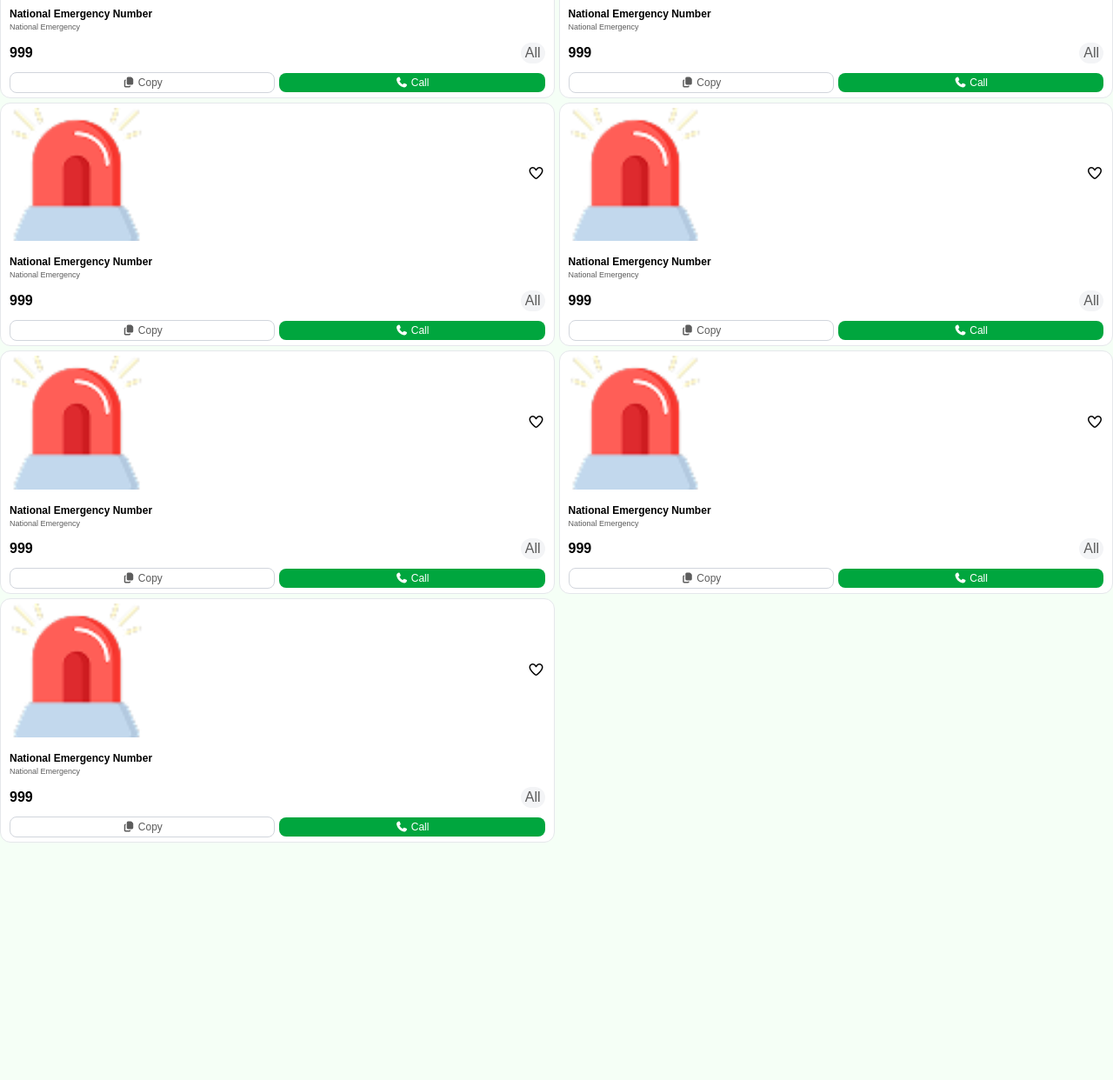
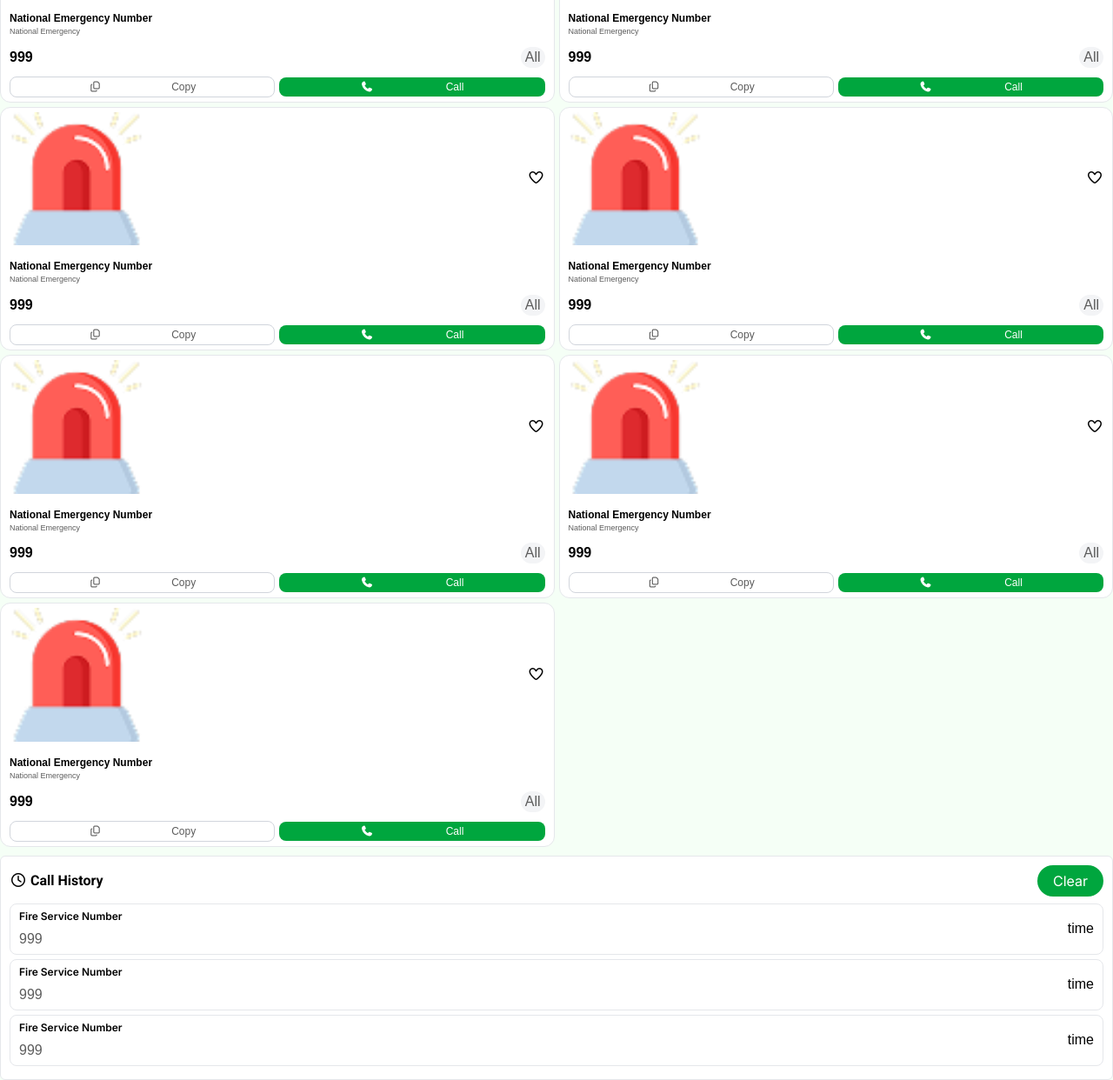
Before and after one commit to Zihan231/Hot-Line, a plain HTML site: page index.html in a window 1280 px wide. Shown: the part 778-2020 px from the top of the page at 87% size. Before the commit the page ends 1747 px from the top, so only its background shows below. Drawn offline with nearby package versions, Linux system fonts and the light colour scheme; a web font is replaced by a local one.

Commit message:
Call List added

```diff
--- a/index.html
+++ b/index.html
@@ -66,7 +66,7 @@
     </section>
     <!-- Banner -->
     <section
-      class="flex flex-col justify-center items-center gap-[5px] md:gap-[10px] bg-gradient-to-r from-[#013223] via-[#006747] to-[#013223] md:py-[20px] py-[10px] text-white"
+      class="flex flex-col justify-center items-center gap-[5px] md:gap-[10px] bg-gradient-to-r from-[#013223] via-[#006747] to-[#013223] md:py-[20px] py-[10px] text-white mb-[5px]"
     >
       <img
         class="w-[15%] md:w-[6%]"
@@ -82,9 +82,11 @@
     <!-- main -->
     <section class="flex flex-col">
       <!-- right section -->
-      <section class=" grid grid-cols-2 gap-[5px]">
-        <!-- cards -->
-        <div class="bg-white border-1 border-gray-200 px-[10px] rounded-[12px] py-[5px] flex flex-col justify-center">
+      <section class="grid grid-cols-2 gap-[5px]">
+        <!-- card 1 -->
+        <div
+          class="bg-white border-1 border-gray-200 px-[10px] rounded-[12px] py-[5px] flex flex-col justify-center"
+        >
           <div class="flex justify-between mb-[15px]">
             <img
               class="w-[25%]"
@@ -103,18 +105,21 @@
           </div>
           <div class="flex justify-between items-center gap-[5px]">
             <button
-              class="w-[50%] text-[#5C5C5C] text-[12px] px-[10px] rounded-[8px] border-1 border-gray-300 py-[2px]"
+              class="flex justify-evenly items-center w-[50%] text-[#5C5C5C] text-[12px] px-[10px] rounded-[8px] border-1 border-gray-300 py-[2px]"
             >
-              <i class="fa-solid fa-copy"></i> Copy
+              <i class="fa-regular fa-copy"></i> Copy
             </button>
             <button
-              class="w-[50%] text-white px-[10px] text-[12px] py-[2px] rounded-[8px] bg-[#00A63E] border-gray-300"
+              class="flex justify-evenly items-center w-[50%] text-white px-[10px] text-[12px] py-[2px] rounded-[8px] bg-[#00A63E] border-gray-300"
             >
               <i class="fa-solid fa-phone"></i> Call
             </button>
           </div>
         </div>
-        <div class="bg-white border-1 border-gray-200 px-[10px] rounded-[12px] py-[5px] flex flex-col justify-center">
+        <!-- Card 1 End -->
+        <div
+          class="bg-white border-1 border-gray-200 px-[10px] rounded-[12px] py-[5px] flex flex-col justify-center"
+        >
           <div class="flex justify-between mb-[15px]">
             <img
               class="w-[25%]"
@@ -133,18 +138,20 @@
           </div>
           <div class="flex justify-between items-center gap-[5px]">
             <button
-              class="w-[50%] text-[#5C5C5C] text-[12px] px-[10px] rounded-[8px] border-1 border-gray-300 py-[2px]"
+              class="flex justify-evenly items-center w-[50%] text-[#5C5C5C] text-[12px] px-[10px] rounded-[8px] border-1 border-gray-300 py-[2px]"
             >
-              <i class="fa-solid fa-copy"></i> Copy
+              <i class="fa-regular fa-copy"></i> Copy
             </button>
             <button
-              class="w-[50%] text-white px-[10px] text-[12px] py-[2px] rounded-[8px] bg-[#00A63E] border-gray-300"
+              class="flex justify-evenly items-center w-[50%] text-white px-[10px] text-[12px] py-[2px] rounded-[8px] bg-[#00A63E] border-gray-300"
             >
               <i class="fa-solid fa-phone"></i> Call
             </button>
           </div>
         </div>
-        <div class="bg-white border-1 border-gray-200 px-[10px] rounded-[12px] py-[5px] flex flex-col justify-center">
+        <div
+          class="bg-white border-1 border-gray-200 px-[10px] rounded-[12px] py-[5px] flex flex-col justify-center"
+        >
           <div class="flex justify-between mb-[15px]">
             <img
               class="w-[25%]"
@@ -163,18 +170,20 @@
           </div>
           <div class="flex justify-between items-center gap-[5px]">
             <button
-              class="w-[50%] text-[#5C5C5C] text-[12px] px-[10px] rounded-[8px] border-1 border-gray-300 py-[2px]"
+              class="flex justify-evenly items-center w-[50%] text-[#5C5C5C] text-[12px] px-[10px] rounded-[8px] border-1 border-gray-300 py-[2px]"
             >
-              <i class="fa-solid fa-copy"></i> Copy
+              <i class="fa-regular fa-copy"></i> Copy
             </button>
             <button
-              class="w-[50%] text-white px-[10px] text-[12px] py-[2px] rounded-[8px] bg-[#00A63E] border-gray-300"
+              class="flex justify-evenly items-center w-[50%] text-white px-[10px] text-[12px] py-[2px] rounded-[8px] bg-[#00A63E] border-gray-300"
             >
               <i class="fa-solid fa-phone"></i> Call
             </button>
           </div>
         </div>
-        <div class="bg-white border-1 border-gray-200 px-[10px] rounded-[12px] py-[5px] flex flex-col justify-center">
+        <div
+          class="bg-white border-1 border-gray-200 px-[10px] rounded-[12px] py-[5px] flex flex-col justify-center"
+        >
           <div class="flex justify-between mb-[15px]">
             <img
               class="w-[25%]"
@@ -193,18 +202,20 @@
           </div>
           <div class="flex justify-between items-center gap-[5px]">
             <button
-              class="w-[50%] text-[#5C5C5C] text-[12px] px-[10px] rounded-[8px] border-1 border-gray-300 py-[2px]"
+              class="flex justify-evenly items-center w-[50%] text-[#5C5C5C] text-[12px] px-[10px] rounded-[8px] border-1 border-gray-300 py-[2px]"
             >
-              <i class="fa-solid fa-copy"></i> Copy
+              <i class="fa-regular fa-copy"></i> Copy
             </button>
             <button
-              class="w-[50%] text-white px-[10px] text-[12px] py-[2px] rounded-[8px] bg-[#00A63E] border-gray-300"
+              class="flex justify-evenly items-center w-[50%] text-white px-[10px] text-[12px] py-[2px] rounded-[8px] bg-[#00A63E] border-gray-300"
             >
               <i class="fa-solid fa-phone"></i> Call
             </button>
           </div>
         </div>
-        <div class="bg-white border-1 border-gray-200 px-[10px] rounded-[12px] py-[5px] flex flex-col justify-center">
+        <div
+          class="bg-white border-1 border-gray-200 px-[10px] rounded-[12px] py-[5px] flex flex-col justify-center"
+        >
           <div class="flex justify-between mb-[15px]">
             <img
               class="w-[25%]"
@@ -223,18 +234,20 @@
           </div>
           <div class="flex justify-between items-center gap-[5px]">
             <button
-              class="w-[50%] text-[#5C5C5C] text-[12px] px-[10px] rounded-[8px] border-1 border-gray-300 py-[2px]"
+              class="flex justify-evenly items-center w-[50%] text-[#5C5C5C] text-[12px] px-[10px] rounded-[8px] border-1 border-gray-300 py-[2px]"
             >
-              <i class="fa-solid fa-copy"></i> Copy
+              <i class="fa-regular fa-copy"></i> Copy
             </button>
             <button
-              class="w-[50%] text-white px-[10px] text-[12px] py-[2px] rounded-[8px] bg-[#00A63E] border-gray-300"
+              class="flex justify-evenly items-center w-[50%] text-white px-[10px] text-[12px] py-[2px] rounded-[8px] bg-[#00A63E] border-gray-300"
             >
               <i class="fa-solid fa-phone"></i> Call
             </button>
           </div>
         </div>
-        <div class="bg-white border-1 border-gray-200 px-[10px] rounded-[12px] py-[5px] flex flex-col justify-center">
+        <div
+          class="bg-white border-1 border-gray-200 px-[10px] rounded-[12px] py-[5px] flex flex-col justify-center"
+        >
           <div class="flex justify-between mb-[15px]">
             <img
               class="w-[25%]"
@@ -253,18 +266,20 @@
           </div>
           <div class="flex justify-between items-center gap-[5px]">
             <button
-              class="w-[50%] text-[#5C5C5C] text-[12px] px-[10px] rounded-[8px] border-1 border-gray-300 py-[2px]"
+              class="flex justify-evenly items-center w-[50%] text-[#5C5C5C] text-[12px] px-[10px] rounded-[8px] border-1 border-gray-300 py-[2px]"
             >
-              <i class="fa-solid fa-copy"></i> Copy
+              <i class="fa-regular fa-copy"></i> Copy
             </button>
             <button
-              class="w-[50%] text-white px-[10px] text-[12px] py-[2px] rounded-[8px] bg-[#00A63E] border-gray-300"
+              class="flex justify-evenly items-center w-[50%] text-white px-[10px] text-[12px] py-[2px] rounded-[8px] bg-[#00A63E] border-gray-300"
             >
               <i class="fa-solid fa-phone"></i> Call
             </button>
           </div>
         </div>
-        <div class="bg-white border-1 border-gray-200 px-[10px] rounded-[12px] py-[5px] flex flex-col justify-center">
+        <div
+          class="bg-white border-1 border-gray-200 px-[10px] rounded-[12px] py-[5px] flex flex-col justify-center"
+        >
           <div class="flex justify-between mb-[15px]">
             <img
               class="w-[25%]"
@@ -283,18 +298,20 @@
           </div>
           <div class="flex justify-between items-center gap-[5px]">
             <button
-              class="w-[50%] text-[#5C5C5C] text-[12px] px-[10px] rounded-[8px] border-1 border-gray-300 py-[2px]"
+              class="flex justify-evenly items-center w-[50%] text-[#5C5C5C] text-[12px] px-[10px] rounded-[8px] border-1 border-gray-300 py-[2px]"
             >
-              <i class="fa-solid fa-copy"></i> Copy
+              <i class="fa-regular fa-copy"></i> Copy
             </button>
             <button
-              class="w-[50%] text-white px-[10px] text-[12px] py-[2px] rounded-[8px] bg-[#00A63E] border-gray-300"
+              class="flex justify-evenly items-center w-[50%] text-white px-[10px] text-[12px] py-[2px] rounded-[8px] bg-[#00A63E] border-gray-300"
             >
               <i class="fa-solid fa-phone"></i> Call
             </button>
           </div>
         </div>
-        <div class="bg-white border-1 border-gray-200 px-[10px] rounded-[12px] py-[5px] flex flex-col justify-center">
+        <div
+          class="bg-white border-1 border-gray-200 px-[10px] rounded-[12px] py-[5px] flex flex-col justify-center"
+        >
           <div class="flex justify-between mb-[15px]">
             <img
               class="w-[25%]"
@@ -313,18 +330,20 @@
           </div>
           <div class="flex justify-between items-center gap-[5px]">
             <button
-              class="w-[50%] text-[#5C5C5C] text-[12px] px-[10px] rounded-[8px] border-1 border-gray-300 py-[2px]"
+              class="flex justify-evenly items-center w-[50%] text-[#5C5C5C] text-[12px] px-[10px] rounded-[8px] border-1 border-gray-300 py-[2px]"
             >
-              <i class="fa-solid fa-copy"></i> Copy
+              <i class="fa-regular fa-copy"></i> Copy
             </button>
             <button
-              class="w-[50%] text-white px-[10px] text-[12px] py-[2px] rounded-[8px] bg-[#00A63E] border-gray-300"
+              class="flex justify-evenly items-center w-[50%] text-white px-[10px] text-[12px] py-[2px] rounded-[8px] bg-[#00A63E] border-gray-300"
             >
               <i class="fa-solid fa-phone"></i> Call
             </button>
           </div>
         </div>
-        <div class="bg-white border-1 border-gray-200 px-[10px] rounded-[12px] py-[5px] flex flex-col justify-center">
+        <div
+          class="bg-white border-1 border-gray-200 px-[10px] rounded-[12px] py-[5px] flex flex-col justify-center"
+        >
           <div class="flex justify-between mb-[15px]">
             <img
               class="w-[25%]"
@@ -343,24 +362,67 @@
           </div>
           <div class="flex justify-between items-center gap-[5px]">
             <button
-              class="w-[50%] text-[#5C5C5C] text-[12px] px-[10px] rounded-[8px] border-1 border-gray-300 py-[2px]"
+              class="flex justify-evenly items-center w-[50%] text-[#5C5C5C] text-[12px] px-[10px] rounded-[8px] border-1 border-gray-300 py-[2px]"
             >
-              <i class="fa-solid fa-copy"></i> Copy
+              <i class="fa-regular fa-copy"></i> Copy
             </button>
             <button
-              class="w-[50%] text-white px-[10px] text-[12px] py-[2px] rounded-[8px] bg-[#00A63E] border-gray-300"
+              class="flex justify-evenly items-center w-[50%] text-white px-[10px] text-[12px] py-[2px] rounded-[8px] bg-[#00A63E] border-gray-300"
             >
               <i class="fa-solid fa-phone"></i> Call
             </button>
           </div>
         </div>
-        <!-- card 2 -->
-
-
       </section>
-      <!-- left section -->
-      <section>
+      <!-- Call History Section -->
+      <section
+        class="bg-white px-[10px] py-[10px] border-1 border-gray-200 mt-[10px] rounded-md"
+      >
+        <div class="flex justify-between items-center mb-[8px]">
+          <h2 class="roboto font-bold text-[16px]">
+            <i class="fa-regular fa-clock"></i> Call History
+          </h2>
+          <button
+            class="inter text-white px-[18px] py-[6px] bg-[#00A63E] rounded-full"
+          >
+            Clear
+          </button>
+        </div>
         <!-- Call List -->
+        <div
+          class="border-1 flex justify-between items-center px-[10px] py-[5px] mb-[5px] border-gray-200 rounded-lg"
+        >
+          <div class="w-[80%]">
+            <h3 class="inter text-[12px] w-[50%] mb-[5px] font-semibold">
+              Fire Service Number
+            </h3>
+            <p class="text-[#5C5C5C]">999</p>
+          </div>
+          <div>time</div>
+        </div>
+        <!-- List one End -->
+        <div
+          class="border-1 flex justify-between items-center px-[10px] py-[5px] mb-[5px] border-gray-200 rounded-lg"
+        >
+          <div class="w-[80%]">
+            <h3 class="inter text-[12px] w-[50%] mb-[5px] font-semibold">
+              Fire Service Number
+            </h3>
+            <p class="text-[#5C5C5C]">999</p>
+          </div>
+          <div>time</div>
+        </div>
+        <div
+          class="border-1 flex justify-between items-center px-[10px] py-[5px] mb-[5px] border-gray-200 rounded-lg"
+        >
+          <div class="w-[80%]">
+            <h3 class="inter text-[12px] w-[50%] mb-[5px] font-semibold">
+              Fire Service Number
+            </h3>
+            <p class="text-[#5C5C5C]">999</p>
+          </div>
+          <div>time</div>
+        </div>
       </section>
     </section>
   </body>
--- a/style.css
+++ b/style.css
@@ -1,9 +1,14 @@
 @import url("https://fonts.googleapis.com/css2?family=Inter:ital,opsz,wght@0,14..32,100..900;1,14..32,100..900&display=swap");
 
 @import url("https://fonts.googleapis.com/css2?family=Hind+Madurai:wght@300;400;500;600;700&display=swap");
+@import url('https://fonts.googleapis.com/css2?family=Roboto:ital,wght@0,100..900;1,100..900&display=swap');
+
 * {
   font-family: "Hind Madurai", sans-serif;
 }
 .inter{
     font-family: "Inter", sans-serif;
 }
+.roboto{
+    font-family: "Roboto", sans-serif;
+}
```
